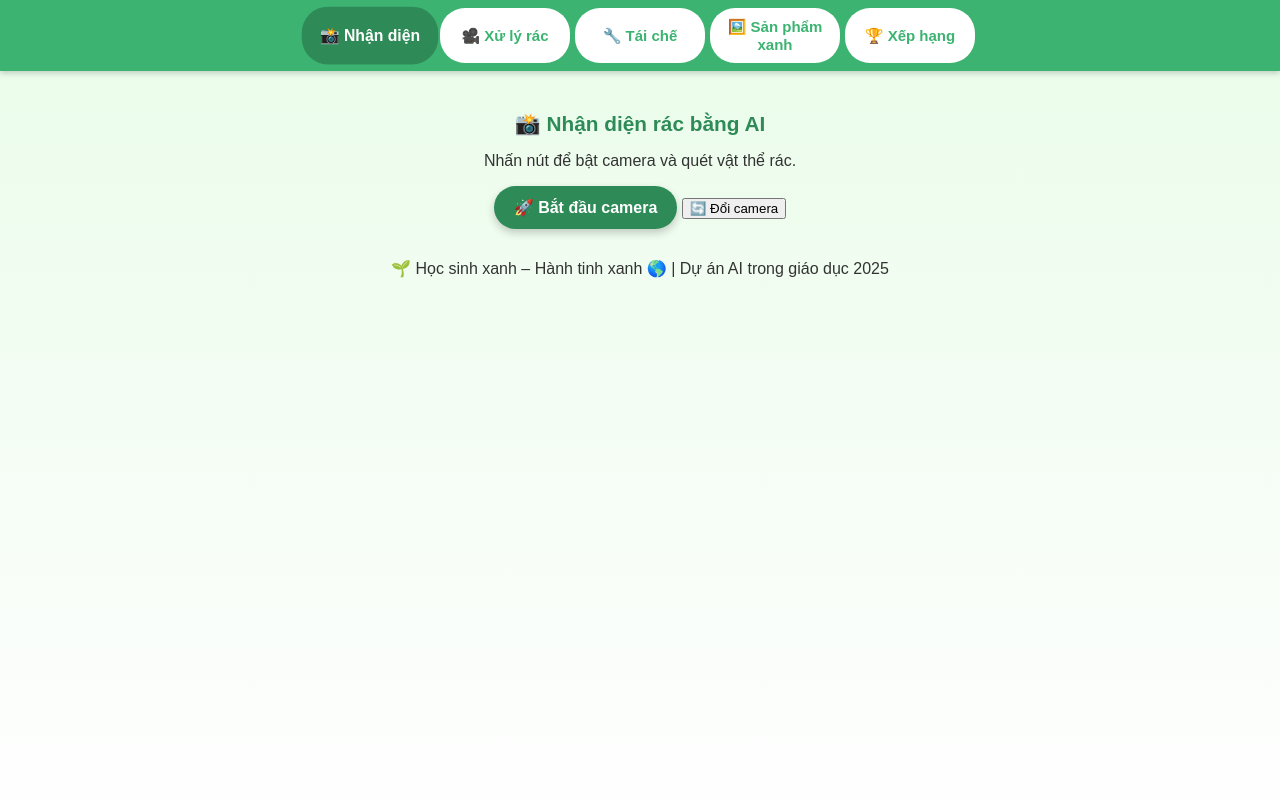
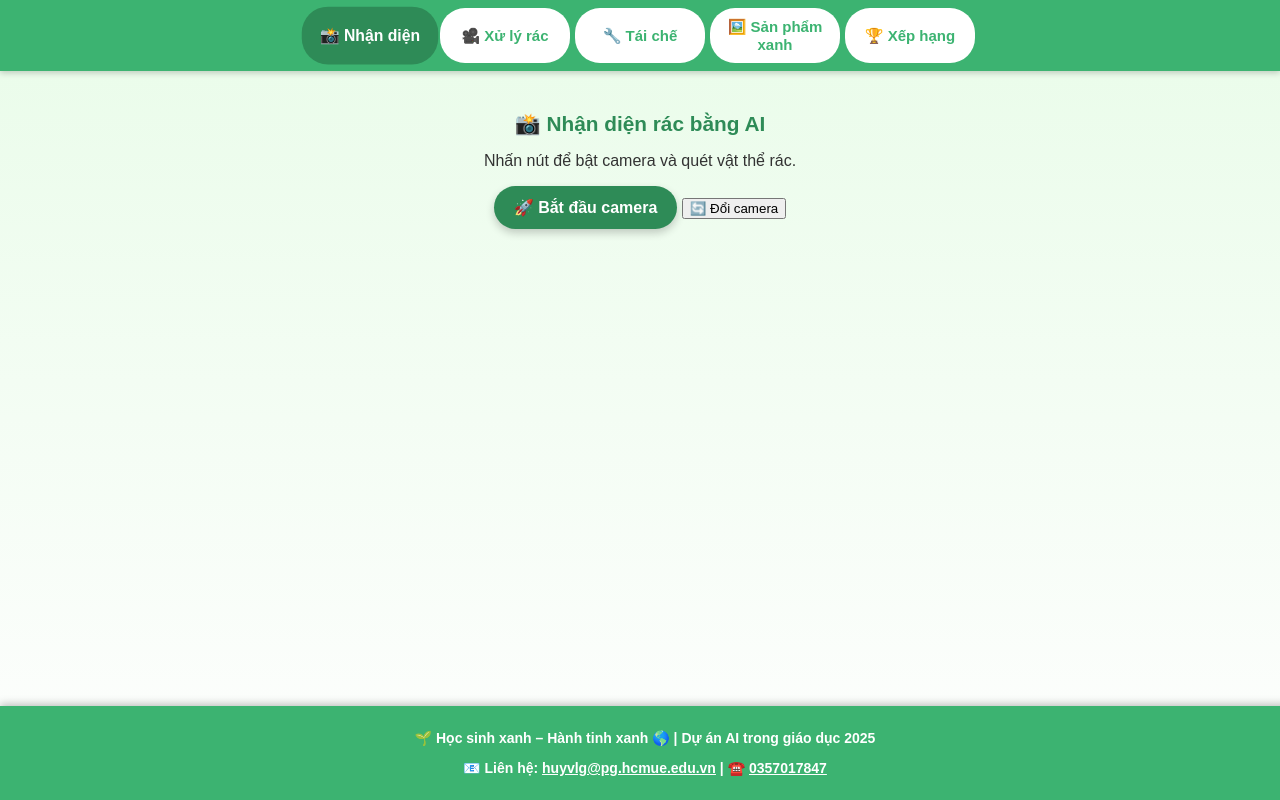
Before and after one commit to katkit936-ops/vercel_du_an_PL_rac, a plain HTML site: page index.html in a window 1280 px wide. Drawn offline with Linux system fonts and the light colour scheme.

Commit message:
Add files via upload

```diff
--- a/index.html
+++ b/index.html
@@ -61,7 +61,17 @@
     <ul id="rank-list" class="fs-5 list-group w-75 mx-auto"></ul>
   </div>
 
-  <footer>🌱 Học sinh xanh – Hành tinh xanh 🌎 | Dự án AI trong giáo dục 2025</footer>
+  <!-- ==== FOOTER ==== -->
+<footer class="footer-fixed">
+  <div class="footer-content">
+    <p>🌱 Học sinh xanh – Hành tinh xanh 🌎 | Dự án AI trong giáo dục 2025</p>
+    <p>
+      📧 Liên hệ: <a href="mailto:huyvlg@pg.hcmue.edu.vn">huyvlg@pg.hcmue.edu.vn</a> |
+      ☎️ <a href="tel:0357017847">0357017847</a>
+    </p>
+  </div>
+</footer>
+
 
   <!-- Scripts -->
   <script src="./js/main.js"></script>
```
